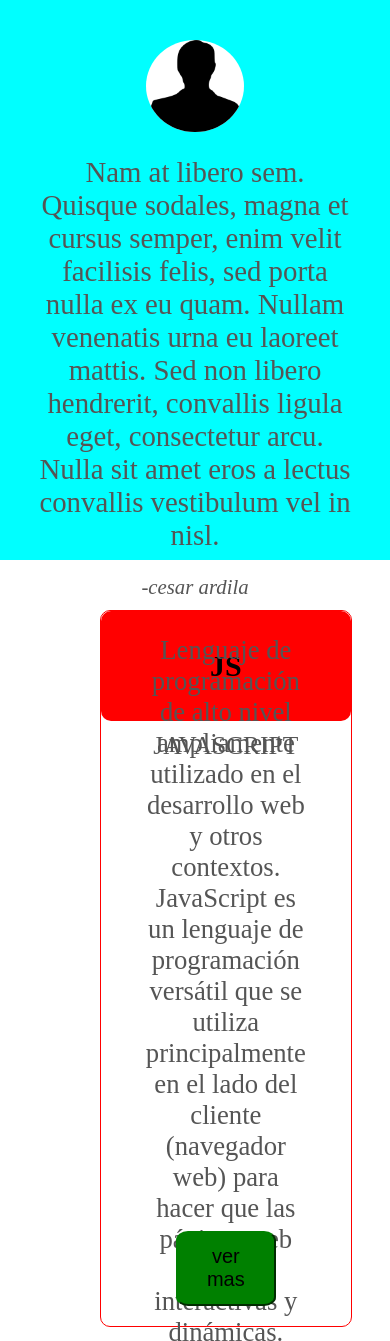
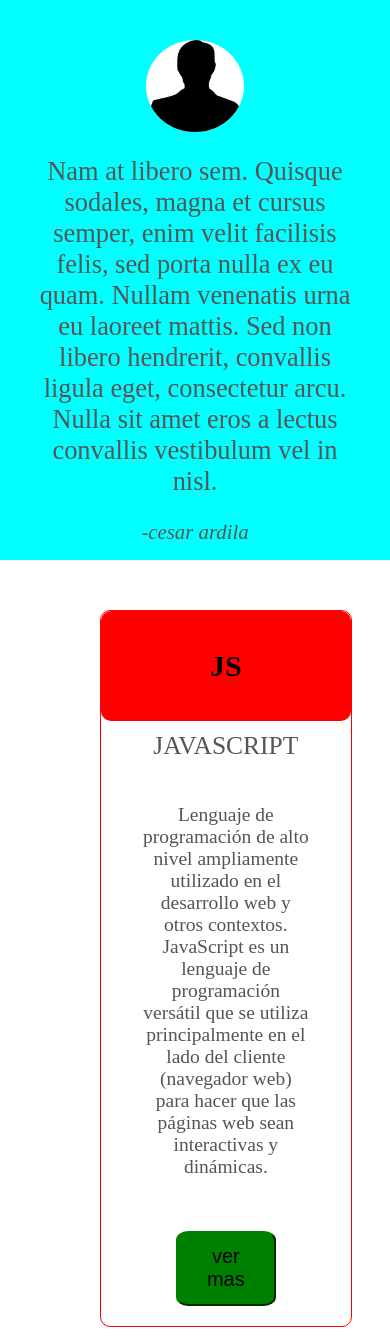
Before and after one commit to Ardila-god/quien-soy-, a plain HTML site: page index.html in a window 390 px wide. Shown: the part 860-2201 px from the top of the page. Drawn offline with Linux system fonts and the light colour scheme.

Commit message:
actualizacion

```diff
--- a/index.html
+++ b/index.html
@@ -3,7 +3,7 @@
 <head>
     <meta charset="UTF-8">
     <meta name="viewport" content="width=device-width, initial-scale=1.0">
-    <title>Document</title>
+    <title>¿quien soy?</title>
     <link rel="stylesheet" href="./quiensoy.css">
     <link href="https://cdnjs.cloudflare.com/ajax/libs/font-awesome/6.6.0/css/all.min.css" rel="stylesheet">
 </head>
--- a/quiensoy.css
+++ b/quiensoy.css
@@ -429,6 +429,12 @@ p{
 }
 
 @media (max-width: 700px){
+    .inf-css, .inf-html, .inf-js, .inf-php{
+        font-size: 65%;
+    }
+    .text-cont-2{
+        font-size: 165%;
+    }
     .cont-1{
         display: flex;
         justify-content: center;
```
